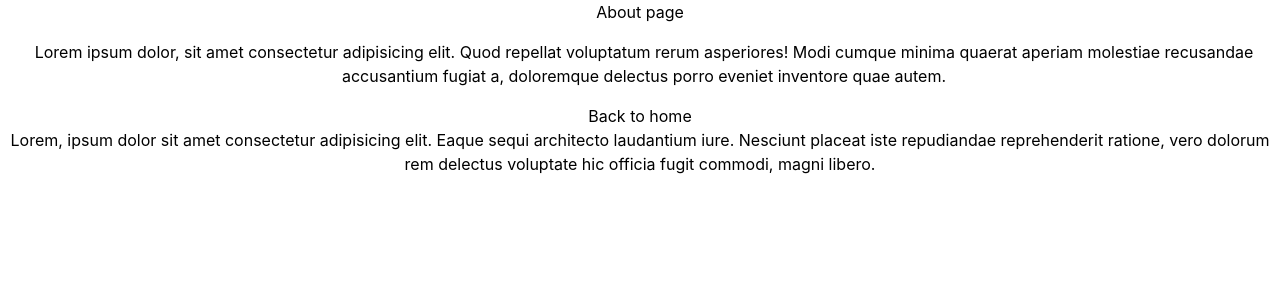
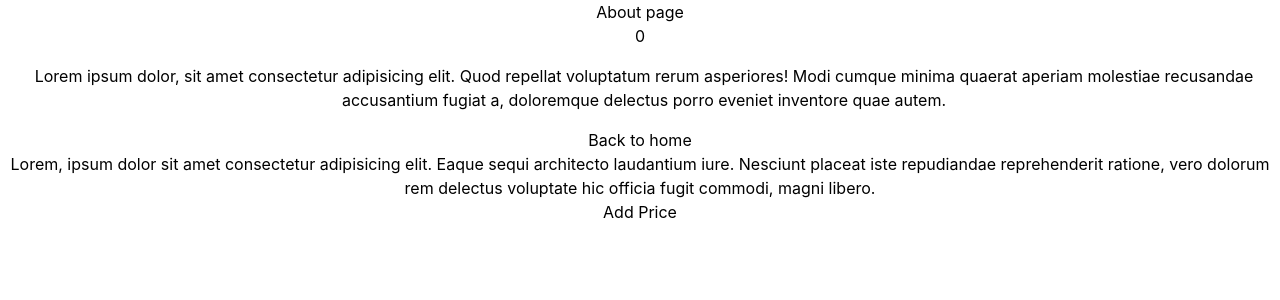
Before and after one commit to NidhitheCoder/advanced-react, a React (Create React App) app in the folder react-code-spliting/: page /about in a window 1280 px wide. Shown: the top 300 px of the page. Built offline with nearby package versions, Linux system fonts and the light colour scheme; the HTML template or start-up script is replaced by a standard one.

Commit message:
useeffect bad way usage

```diff
--- a/react-code-spliting/src/components/About.jsx
+++ b/react-code-spliting/src/components/About.jsx
@@ -1,15 +1,27 @@
-import React from "react";
-import { useEffect } from "react";
+import React, { useState } from "react";
+// import { useEffect } from "react";
 
 const About = () => {
+  // const [sum, setSum] = useState(0);
+  const [price, setPrice] = useState(0);
 
-   useEffect(() => {
+  // bad way
+  // useEffect(() => {
+  //   const total = sum + price;
+  //   setSum(total);
+  //   // eslint-disable-next-line
+  // }, [price]);
 
-   }, []);
+  const changePrice = () => {
+    setPrice(price + 5);
+  };
+
 
   return (
     <div>
       <p>About page</p>
+      <p>{price}</p>
+      {/* <p>{sum}</p> */}
       <div>
         <p className="pl-2 py-4">
           Lorem ipsum dolor, sit amet consectetur adipisicing elit. Quod
@@ -25,6 +37,9 @@ const About = () => {
           fugit commodi, magni libero.
         </p>
       </div>
+      <button type="submit" onClick={changePrice}>
+        Add Price
+      </button>
     </div>
   );
 };
--- a/react-code-spliting/src/components/Teams.jsx
+++ b/react-code-spliting/src/components/Teams.jsx
@@ -36,7 +36,7 @@ const Teams = () => {
 
   const fetchData2 = async () => {
     const commentsPromise = fetchComments();
-    const topCommentsPromise = fetchTopComments();
+    const topCommentsPromise = fetchPosts();
 
     const comments = await commentsPromise;
     setComments(comments);
```
Also changed, not shown: 1 other file (tests, documents, lock files or other folders).
